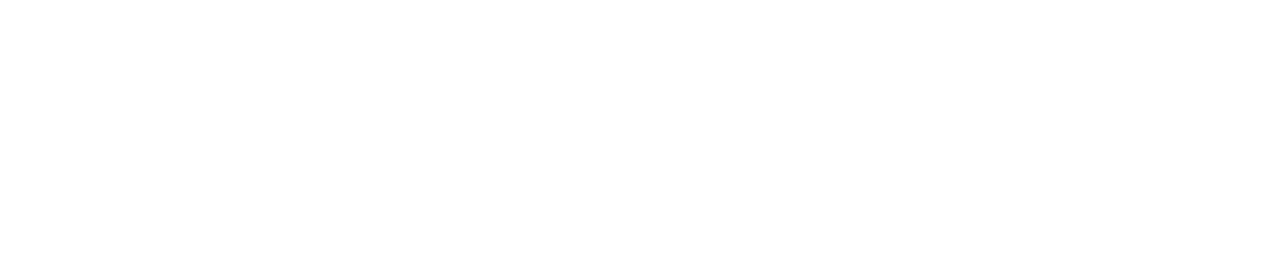
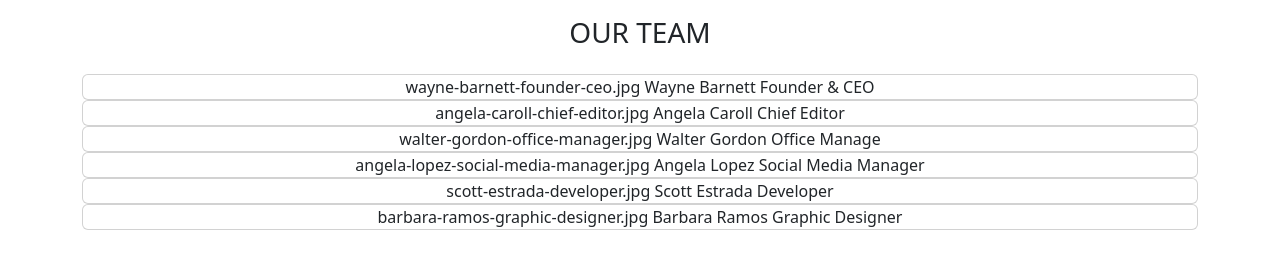
Before and after one commit to WebGCDev/js-our-team, a plain HTML site: page index.html in a window 1280 px wide. Drawn offline with nearby package versions, Linux system fonts and the light colour scheme.

Commit message:
feat: Loading JS Milestone Complete

```diff
--- a/index.html
+++ b/index.html
@@ -31,6 +31,9 @@
     <!-- /Foglio stile Css -->
   </head>
   <body>
+    <div class="container text-center">
+      <div class="title w-50 m-auto py-3">
+        <h3>OUR TEAM</h3>
     <!-- Import Bootstrap JS -->
     <script
       src="https://cdn.jsdelivr.net/npm/bootstrap@5.3.2/dist/js/bootstrap.bundle.min.js"
--- a/js/script.js
+++ b/js/script.js
@@ -0,0 +1,48 @@
+const div = document.querySelector('.container');
+
+// Array con oggetti
+
+const ourTeam = [
+  {
+    nome: 'Wayne Barnett',
+    ruolo: 'Founder & CEO',
+    imgProfilo: 'wayne-barnett-founder-ceo.jpg',
+  },
+  {
+    nome: 'Angela Caroll',
+    ruolo: 'Chief Editor',
+    imgProfilo: 'angela-caroll-chief-editor.jpg',
+  },
+  {
+    nome: 'Walter Gordon',
+    ruolo: 'Office Manage',
+    imgProfilo: 'walter-gordon-office-manager.jpg',
+  },
+  {
+    nome: 'Angela Lopez',
+    ruolo: 'Social Media Manager',
+    imgProfilo: 'angela-lopez-social-media-manager.jpg',
+  },
+  {
+    nome: 'Scott Estrada',
+    ruolo: 'Developer',
+    imgProfilo: 'scott-estrada-developer.jpg',
+  },
+  {
+    nome: 'Barbara Ramos',
+    ruolo: 'Graphic Designer',
+    imgProfilo: 'barbara-ramos-graphic-designer.jpg',
+  },
+];
+
+for (let member of ourTeam) {
+  console.log(member.nome);
+  console.log(member.ruolo);
+  console.log(member.imgProfilo);
+  div.innerHTML += `
+  <div class ='card'>
+  ${member.imgProfilo} ${member.nome} ${member.ruolo}
+  </div>`;
+}
+
+console.log(ourTeam);
```
Also changed, not shown: 1 other file.
